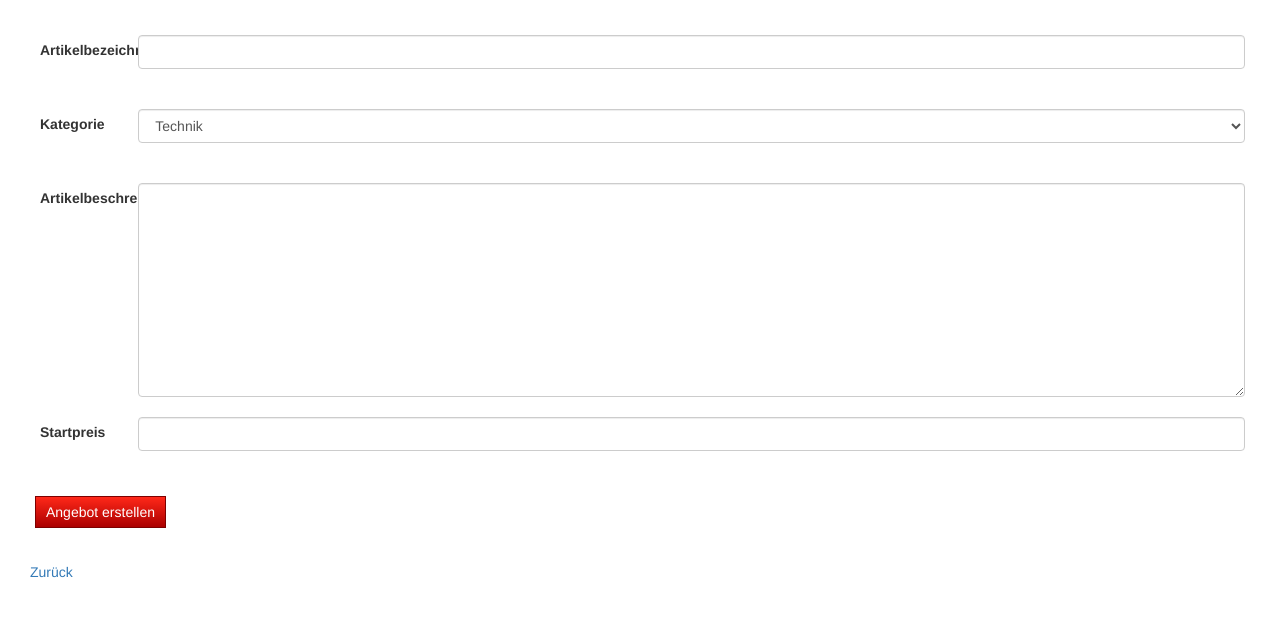
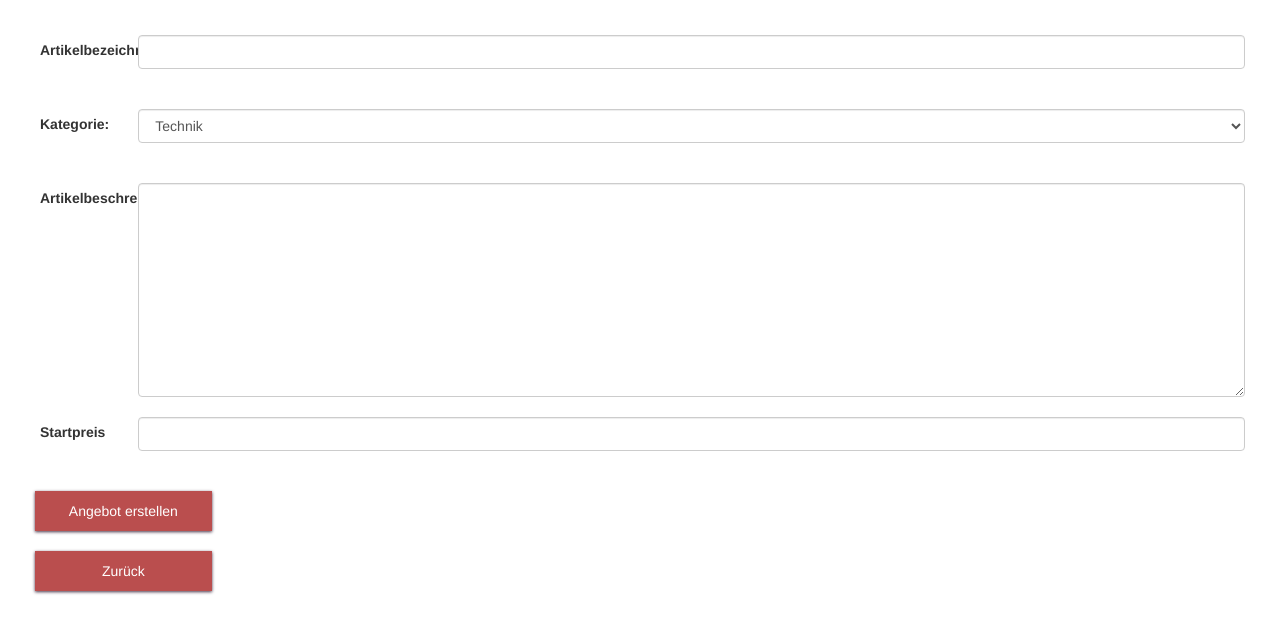
Before and after one commit to daddonma/EbayFuerArme, a PHP site: page /newProduct.php in a window 1280 px wide. Shown: the part 97-730 px from the top of the page. Run offline with PHP 8.4, Linux system fonts and the light colour scheme; data comes from the database, SQL or seed files in the repository.

Commit message:
style fehler behoben

```diff
--- a/CSS/customCSS.css
+++ b/CSS/customCSS.css
@@ -33,64 +33,27 @@ label{
 }
 .btn-primary{
 
-    color: #ffffff;
-    padding: 5px 10px;
-    margin-bottom:5px;
-    margin-top:5px;
-    background: -moz-linear-gradient(
-        top,
-        #ff2819 0%,
-        #ab0000);
-    background: -webkit-gradient(
-        linear, left top, left bottom,
-        from(#ff2819),
-        to(#ab0000));
-    -moz-border-radius: 0px;
-    -webkit-border-radius: 0px;
-    border-radius: 0px;
-    border: 1px solid #7d0000;
-    -moz-box-shadow:
-        0px 1px 3px rgba(000,000,000,0),
-        inset 0px 0px 2px rgba(255,255,255,0);
-    -webkit-box-shadow:
-        0px 1px 3px rgba(000,000,000,0),
-        inset 0px 0px 2px rgba(255,255,255,0);
-    box-shadow:
-        0px 1px 3px rgba(000,000,000,0),
-        inset 0px 0px 2px rgba(255,255,255,0);
+    -webkit-border-radius: 0;
+  -moz-border-radius: 0;
+  border-radius: 0px;
+  -webkit-box-shadow: 0px 1px 3px #473247;
+  -moz-box-shadow: 0px 1px 3px #473247;
+  box-shadow: 0px 1px 3px #473247;
+  color: #ffffff;
+  background: #ba4e4e;
+  padding: 10px 20px 10px 20px;
+  border: solid #000000 0px;
+  text-decoration: none;
 
 }
 
 .btn-primary:hover {
-    color: #ffffff;
-    padding: 5px 10px;
-    margin-bottom:5px;
-    margin-top:5px;
-    background: -moz-linear-gradient(
-        top,
-        #ff2819 0%,
-        #000);
-    background: -webkit-gradient(
-        linear, left top, left bottom,
-        from(#ff2819),
-        to(#000));
-    -moz-border-radius: 0px;
-    -webkit-border-radius: 0px;
-    border-radius: 0px;
-    border: 1px solid #7d0000;
-    -moz-box-shadow:
-        0px 1px 3px rgba(000,000,000,0),
-        inset 0px 0px 2px rgba(255,255,255,0);
-    -webkit-box-shadow:
-        0px 1px 3px rgba(000,000,000,0),
-        inset 0px 0px 2px rgba(255,255,255,0);
-    box-shadow:
-        0px 1px 3px rgba(000,000,000,0),
-        inset 0px 0px 2px rgba(255,255,255,0);}
+  background: #bd8282;
+  text-decoration: none;
+}
 
 
 .whiteBox{
-
     background-color:rgba(255, 255, 255, 0.6);
     padding:30px;
 }
@@ -98,7 +61,6 @@ label{
 vertical-center {
     min-height: 100%;  /* Fallback for browsers do NOT support vh unit */
     min-height: 100vh; /* These two lines are counted as one :-)       */
-
     display: flex;
     align-items: center;
 }
--- a/Home.php
+++ b/Home.php
@@ -14,7 +14,7 @@
         <link rel="stylesheet" type="text/css" href="CSS/customCSS.css" />
     </head>
     <body>
-        <nav class="navbar navbar-inverse ">
+        <nav class="navbar navbar-inverse">
             <div class="container-fluid">
                 <div class="row">
                     <div class="col-sm-1">
@@ -76,7 +76,7 @@
                         <input id="suche" name="suche" type="text" class=" form-control">
                     </div>
                     <div class="col-sm-6">
-                        <label for="suche_nach"> Kategorie:</label>
+                        <label for="suche_nach"> Suche nach:</label>
                         <select name="suche_nach" class="form-control">
                             <option>Artikel</option>
                             <option>Kategorie</option>
@@ -138,7 +138,7 @@
                         </td>
                         <td>
                           <!--  <input type="button" value="Produkt ansehen"></input> -->
-                            <a href="ShowProduct.php?Artikel=<?php echo $produktID ?>">Artikel ansehen</a>
+                            <a class="btn btn-primary" href="ShowProduct.php?Artikel=<?php echo $produktID ?>">Artikel ansehen</a>
                         </td>
                     </tr>
                     <?php
--- a/newProduct.php
+++ b/newProduct.php
@@ -33,12 +33,13 @@
                 <div class="row">
                     <div class="col-sm-1">
                         <label for="bezeichnung">Artikelbezeichnung: </label> </div>
-                    <div class="col-sm-11">   <input type="text" name="bezeichnung" value="" class="form-control"><br></div>
+                    <div class="col-sm-11">
+                        <input type="text" name="bezeichnung" value="" class="form-control"><br></div>
                 </div>
                 <div class="row">
                     <div class="col-sm-1">
                         <label for="kategorie">
-                            Kategorie
+                            Kategorie:
                         </label></div>
                     <div class="col-sm-11">
                         <select name="kategorie" class="form-control">
@@ -59,7 +60,7 @@
                         <label for="beschreibung">Artikelbeschreibung:</label>
                     </div>
                     <div class="col-sm-11">
-                        <textarea rows="10"  class="form-control" name="beschreibung">
+                      <textarea rows="10"  class="form-control" name="beschreibung">
                         </textarea>
                     </div>
                 </div>
@@ -73,12 +74,16 @@
                     </div>
                 </div>
                 <div class="row">
-                    <div class="col-sm-12">
-                        <input type="submit" value="Angebot erstellen" class="btn btn-primary btn-hover btn-active">
+                    <div class="col-sm-2">
+                        <input type="submit" value="Angebot erstellen" class="btn btn-primary btn-block">
+                    </div>
+                </div>
+                <div class="row">
+                    <div class="col-sm-2">
+                                    <a href="Home.php" class="btn btn-primary btn-block">Zurück</a>
                     </div>
                 </div>
             </form>
-            <a href="Home.php">Zurück</a>
             <?php
             if (isset($_POST['kategorie'])) {
                 $bezeichnung = $_POST['bezeichnung'];
@@ -89,7 +94,7 @@
                 $insert = "INSERT INTO produkte(Bezeichnung, KategorieID, Anbieter, Text, Startpreis) VALUES"
                         . "('" . $bezeichnung . "', " . $kategorie . ", " . $_SESSION['uid'] . ", '" . $beschreibung . "', " . $starpreis . ");";
 
-
+echo $insert;
                 //echo $insert;
                 if ($dbConnect->query($insert) === TRUE) {
                     echo "Auktion erfolgreich gestartet";
--- a/showProduct.php
+++ b/showProduct.php
@@ -103,7 +103,8 @@
                 <h4>Beschreibung:</h4>
                 <blockquote>  <!--<p>Lorem ipsum dolor sit amet, consectetuer adipiscing elit. Aenean commodo ligula eget dolor. Aenean massa. Cum sociis natoque penatibus et magnis dis parturient montes, nascetur ridiculus mus. Donec quam felis, ultricies nec, pellentesque eu, pretium quis, sem. Nulla consequat massa quis enim. Donec pede justo, fringilla vel, aliquet nec, vulputate eget, arcu. In enim justo, rhoncus ut, imperdiet a, venenatis vitae, justo. Nullam dictum felis eu pede mollis pretium. Integer tincidunt. Cras dapibus. Vivamus elementum semper nisi. Aenean vulputate eleifend tellus. Aenean leo ligula, porttitor eu, consequat vitae, eleifend ac, enim. Aliquam lorem ante, dapibus in, viverra quis, feugiat a, tellus. Phasellus viverra nulla ut metus varius laoreet. Quisque rutrum. Aenean imperdiet. Etiam ultricies nisi vel augue. Curabitur ullamcorper ultricies nisi. Nam eget dui. Etiam rhoncus. Maecenas tempus, tellus eget condimentum rhoncus, sem quam semper libero, sit amet adipiscing sem neque sed ipsum. Nam quam nunc, blandit vel, luctus pulvinar, hendrerit id, lorem. Maecenas nec odio et ante tincidunt tempus. Donec vitae sapien ut libero venenatis faucibus. Nullam quis ante. Etiam sit amet orci eget eros faucibus tincidunt. Duis leo. Sed fringilla mauris sit amet nibh. Donec sodales sagittis magna. Sed consequat, leo eget bibendum sodales, augue velit cursus nunc,
                               </p>--> <p><?php echo $beschreibung?></p></blockquote>
-                <a href="home.php">Zurück</a>
+                                            <a href="home.php" class="btn btn-primary">Zurück</a>
+
             </div>
         </div>
     </form>
```
